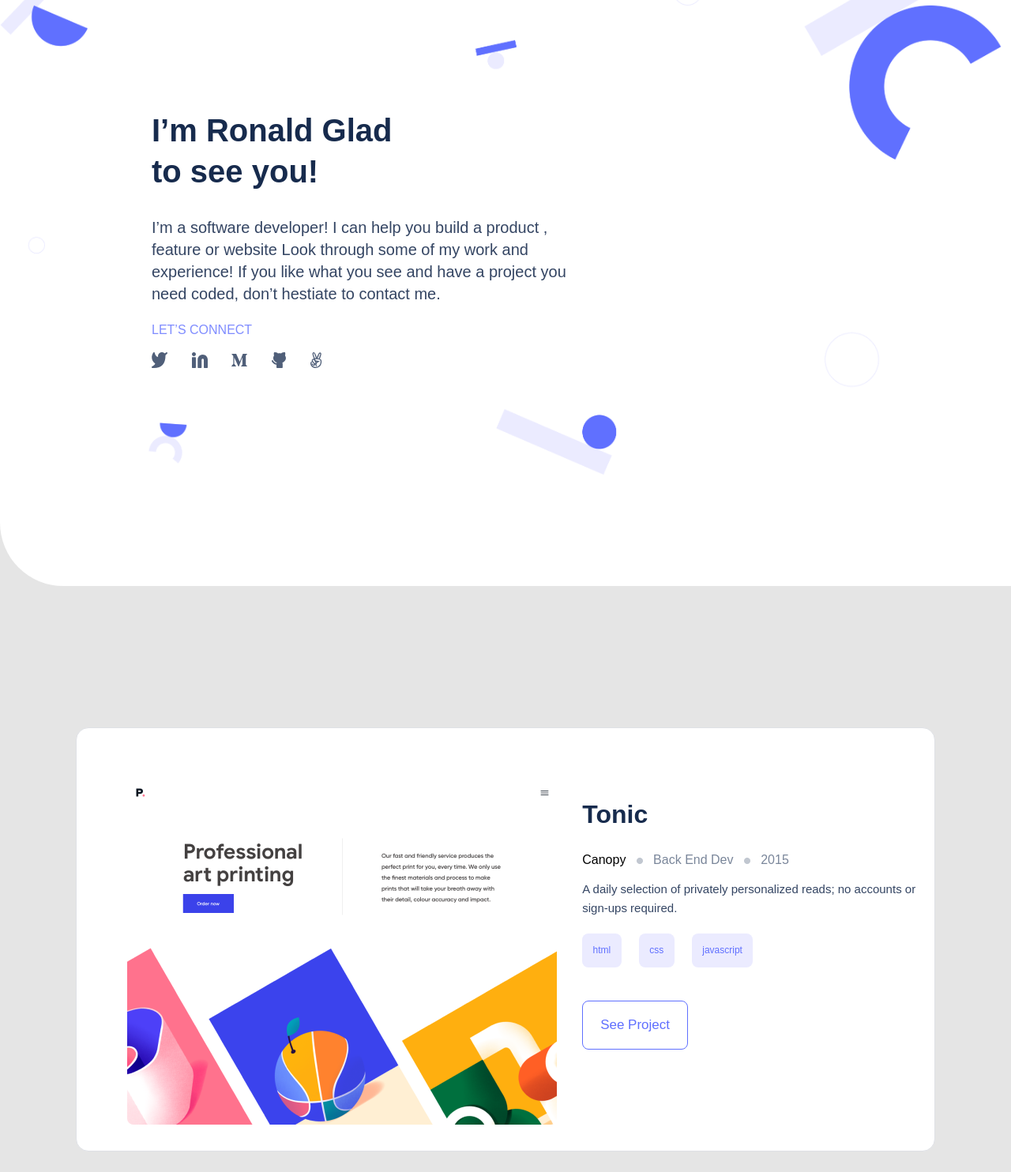
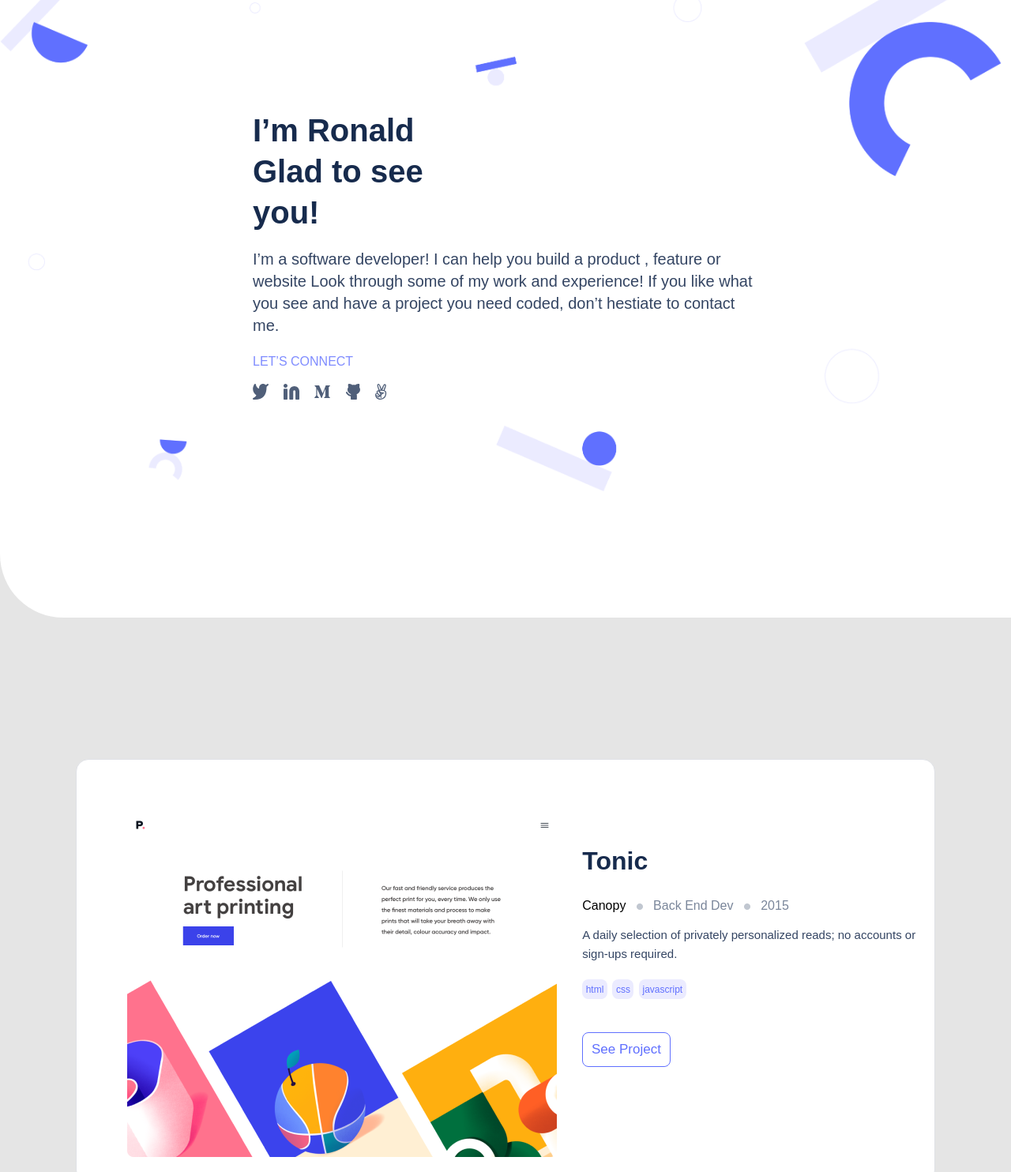
Before and after one commit to mj-e-boc/Ronald-Portfolio, a website: page index.html in a window 1280 px wide. Shown: the part 200-1684 px from the top of the page at 79% size. Drawn offline with Linux system fonts and the light colour scheme.

Commit message:
make required changes

```diff
--- a/styles.css
+++ b/styles.css
@@ -181,7 +181,7 @@ button:active {
 .languages li {
   background-color: #ebebff;
   color: #6070ff;
-  padding: 3%;
+  padding: 1%;
   border-radius: 8px;
   font-weight: 500;
   font-size: 12px;
@@ -321,7 +321,7 @@ form input :nth-child(1) {
   display: flex;
   list-style-type: none;
   padding-left: 0;
-  gap: 5%;
+  gap: 1.5%;
   font-style: normal;
   font-weight: 500;
   font-size: 20px;
@@ -417,8 +417,8 @@ textarea {
   }
 
   .project .button {
-    width: 30%;
-    padding: 4%;
+    width: 25%;
+    padding: 2%;
   }
 
   .pro2 button {
@@ -497,24 +497,27 @@ textarea {
   }
 
   .heading1 {
-    width: 30%;
+    width: 45%;
+    text-align: left;
   }
 
   .paragraph {
-    width: 55%;
     font-style: normal;
     font-weight: 400;
     font-size: 20px;
     line-height: 28px;
   }
 
+  .main {
+    margin: auto;
+    width: 50%;
+  }
+
   .hamburgermenu {
     display: none;
   }
 
-  .main {
-    margin-left: 10%;
-  }
+
 
   .logo {
     margin-left: 200%;
```
